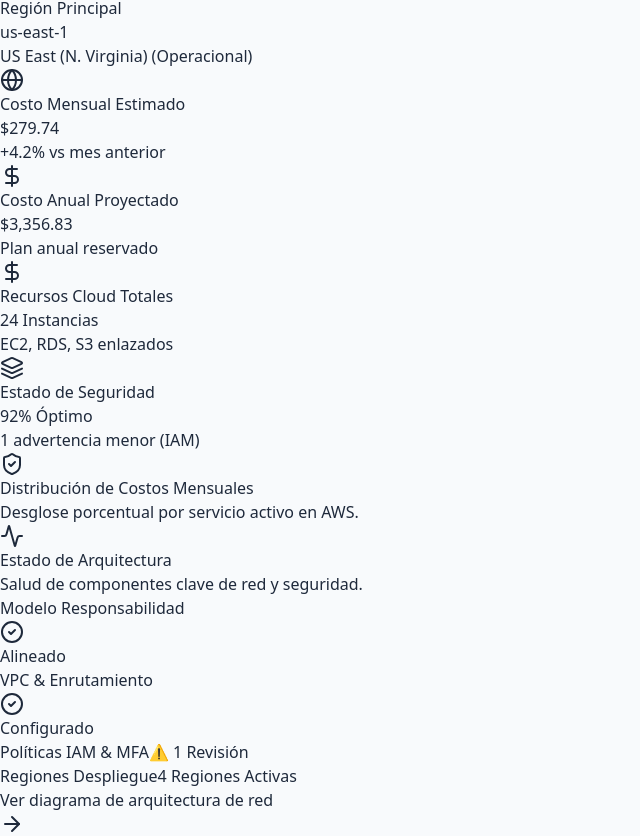
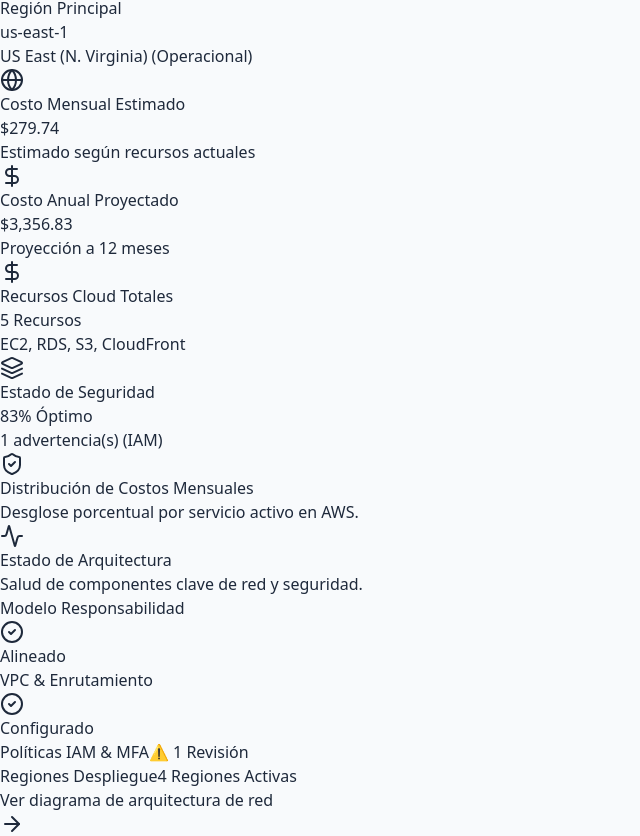
Before and after one commit to goldz9999/cloudops, a React (Vite) app: page /dashboard in a window 1280 px wide. Shown: the part 832-1668 px from the top of the page, without its empty margins (0-640 px from the left). Built offline with nearby package versions, Linux system fonts and the light colour scheme.

Commit message:
Correciones

```diff
--- a/src/pages/Dashboard.tsx
+++ b/src/pages/Dashboard.tsx
@@ -23,6 +23,7 @@ import { StatCard } from '../components/common/StatCard';
 import { awsServicesData } from '../data/awsServices';
 import { initialCostItems } from '../data/costs';
 import { regionsData } from '../data/regions';
+import { securityChecksData } from '../data/security';
 
 interface DashboardProps {
   region: string;
@@ -38,6 +39,13 @@ export const Dashboard: React.FC<DashboardProps> = ({ region }) => {
   const currentRegion = regionsData.find(r => r.code === region);
   // Cálculos dinámicos basados en datos mock centralizados
   const totalServicesInUse = awsServicesData.filter(s => s.status === 'in-use').length;
+
+  // Recursos totales y seguridad calculados desde los datos mock
+  const totalResources = initialCostItems.reduce((acc, item) => acc + item.quantity, 0);
+  const totalChecks = securityChecksData.length;
+  const okChecks = securityChecksData.filter(c => c.status === 'correct').length;
+  const securityScore = totalChecks > 0 ? Math.round((okChecks / totalChecks) * 100) : 0;
+  const warningChecks = securityChecksData.filter(c => c.status !== 'correct').length;
 
   // Calcular costo mensual y anual a partir de initialCostItems
   const monthlyCost = initialCostItems.reduce((acc, item) => acc + (item.quantity * item.hours * item.hourlyRate), 0);
@@ -105,28 +113,28 @@ export const Dashboard: React.FC<DashboardProps> = ({ region }) => {
           value={`$${monthlyCost.toFixed(2)}`}
           icon={DollarSign}
           colorTheme="amber"
-          trend="+4.2% vs mes anterior"
+          trend="Estimado según recursos actuales"
         />
         <StatCard
           title="Costo Anual Proyectado"
           value={`$${annualCost.toLocaleString('en-US', { minimumFractionDigits: 2, maximumFractionDigits: 2 })}`}
           icon={DollarSign}
           colorTheme="blue"
-          trend="Plan anual reservado"
+          trend="Proyección a 12 meses"
         />
         <StatCard
           title="Recursos Cloud Totales"
-          value="24 Instancias"
+          value={`${totalResources} Recursos`}
           icon={Layers}
           colorTheme="emerald"
-          trend="EC2, RDS, S3 enlazados"
+          trend="EC2, RDS, S3, CloudFront"
         />
         <StatCard
           title="Estado de Seguridad"
-          value="92% Óptimo"
+          value={`${securityScore}% Óptimo`}
           icon={ShieldCheck}
           colorTheme="emerald"
-          trend="1 advertencia menor (IAM)"
+          trend={`${warningChecks} advertencia(s) (IAM)`}
           trendUp={false}
         />
       </div>
@@ -209,7 +217,7 @@ export const Dashboard: React.FC<DashboardProps> = ({ region }) => {
               </div>
               <div className="flex items-center justify-between p-3 rounded-xl bg-slate-50 border border-slate-100">
                 <span className="text-xs font-semibold text-slate-700">Regiones Despliegue</span>
-                <span className="text-xs font-bold text-blue-600">4 Regiones Activas</span>
+                <span className="text-xs font-bold text-blue-600">{regionsData.length} Regiones Activas</span>
               </div>
             </div>
           </div>
```
